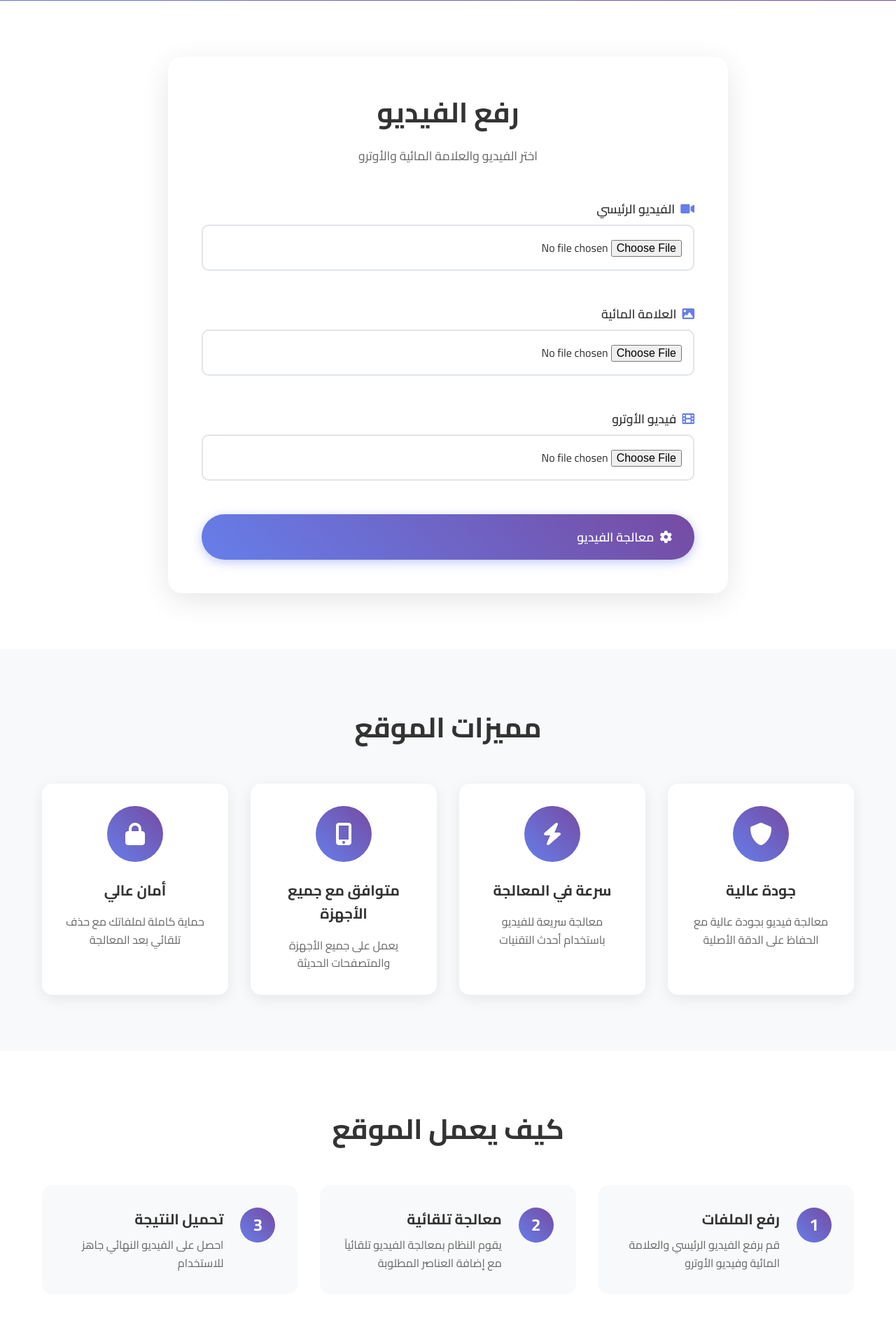
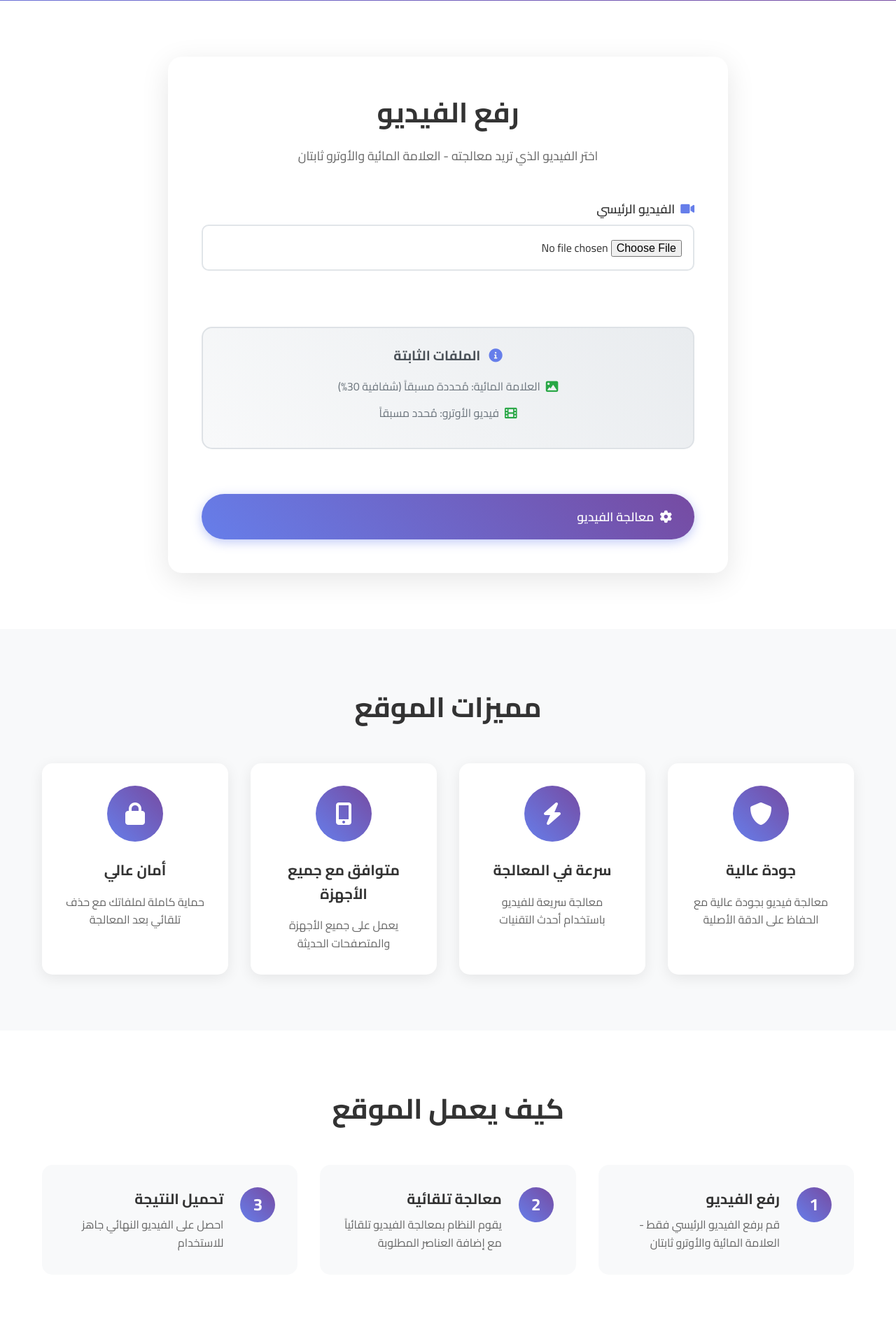
Before and after one commit to yahyaabohashemstu/Videopreparation, a Flask app: page / in a window 1280 px wide. Shown: the part 482-2383 px from the top of the page at 70% size. Run offline with Flask 3, Linux system fonts and the light colour scheme.

Commit message:
تحديث: استخدام علامة مائية وأوترو ثابتين - تبسيط واجهة المستخدم

```diff
--- a/app.py
+++ b/app.py
@@ -24,6 +24,11 @@ app.config['MAX_CONTENT_LENGTH'] = int(os.environ.get('MAX_CONTENT_LENGTH', 500
 # إنشاء المجلدات المطلوبة
 os.makedirs(app.config['UPLOAD_FOLDER'], exist_ok=True)
 os.makedirs(app.config['OUTPUT_FOLDER'], exist_ok=True)
+
+# مسارات الملفات الثابتة
+ASSETS_FOLDER = 'assets'
+WATERMARK_PATH = os.path.join(ASSETS_FOLDER, 'watermark.png')
+OUTRO_PATH = os.path.join(ASSETS_FOLDER, 'outro.mp4')
 
 # الامتدادات المسموح بها
 ALLOWED_EXTENSIONS = {'mp4', 'avi', 'mov', 'mkv', 'wmv', 'flv'}
@@ -101,7 +106,7 @@ def get_rtx_4060_settings():
         '-gpu', '0',               # استخدام أول GPU
     ]
 
-def process_video_ffmpeg_gpu(video_path, watermark_path, outro_path, output_path):
+def process_video_ffmpeg_gpu(video_path, output_path):
     """معالجة الفيديو باستخدام FFmpeg مع تسريع GPU (NVENC)"""
     temp_watermark_path = None
     temp_outro_path = None
@@ -115,7 +120,7 @@ def process_video_ffmpeg_gpu(video_path, watermark_path, outro_path, output_path
 
         # معلومات الفيديوهات
         video_info = get_video_info(video_path)
-        outro_info = get_video_info(outro_path)
+        outro_info = get_video_info(OUTRO_PATH)
         if not video_info or not outro_info:
             return False
 
@@ -139,7 +144,7 @@ def process_video_ffmpeg_gpu(video_path, watermark_path, outro_path, output_path
         temp_watermark_path = temp_watermark.name
         temp_watermark.close()
 
-        with Image.open(watermark_path) as img:
+        with Image.open(WATERMARK_PATH) as img:
             img = img.resize((width, height), Image.Resampling.LANCZOS)
             # ضبط ألفا 30%:
             if img.mode != 'RGBA':
@@ -158,7 +163,7 @@ def process_video_ffmpeg_gpu(video_path, watermark_path, outro_path, output_path
         temp_outro.close()
 
         outro_cmd = [
-            'ffmpeg', '-y', '-i', outro_path,
+            'ffmpeg', '-y', '-i', OUTRO_PATH,
             '-vf', f'scale={width}:{height}:force_original_aspect_ratio=decrease,'
                    f'pad={width}:{height}:(ow-iw)/2:(oh-ih)/2',
             '-c:v', encoder
@@ -262,13 +267,13 @@ def process_video_ffmpeg_gpu(video_path, watermark_path, outro_path, output_path
                 pass
         return False
 
-def process_video_fallback(video_path, watermark_path, outro_path, output_path):
+def process_video_fallback(video_path, output_path):
     """معالجة بديلة باستخدام MoviePy (CPU)"""
     try:
         # تحميل المقاطع
         video = VideoFileClip(video_path)
-        watermark = ImageClip(watermark_path).resize((video.w, video.h)).set_opacity(0.3)
-        outro = VideoFileClip(outro_path).resize((video.w, video.h))
+        watermark = ImageClip(WATERMARK_PATH).resize((video.w, video.h)).set_opacity(0.3)
+        outro = VideoFileClip(OUTRO_PATH).resize((video.w, video.h))
 
         # وضع العلامة المائية طوال مدة الفيديو
         wm_layer = watermark.set_position('center').set_duration(video.duration)
@@ -303,7 +308,7 @@ def process_video_fallback(video_path, watermark_path, outro_path, output_path):
         print(f"خطأ في معالجة الفيديو باستخدام MoviePy: {str(e)}")
         return False
 
-def process_video(video_path, watermark_path, outro_path, output_path):
+def process_video(video_path, output_path):
     """المعالجة الكاملة: تفضيل GPU ثم السقوط إلى CPU"""
     try:
         print("🔍 اختبار دعم GPU...")
@@ -311,13 +316,13 @@ def process_video(video_path, watermark_path, outro_path, output_path):
 
         if gpu_supported:
             print("🚀 استخدام GPU (NVENC)...")
-            if process_video_ffmpeg_gpu(video_path, watermark_path, outro_path, output_path):
+            if process_video_ffmpeg_gpu(video_path, output_path):
                 return True
             else:
                 print("⚠️ فشل GPU، الانتقال إلى CPU...")
 
         print("🖥️ استخدام MoviePy (CPU) كبديل...")
-        if process_video_fallback(video_path, watermark_path, outro_path, output_path):
+        if process_video_fallback(video_path, output_path):
             return True
 
         return False
@@ -333,43 +338,40 @@ def index():
 @app.route('/upload', methods=['POST'])
 def upload_video():
     try:
-        # تحقق من وجود الملفات
-        if 'video' not in request.files or 'watermark' not in request.files or 'outro' not in request.files:
-            return jsonify({'error': 'جميع الملفات مطلوبة'}), 400
+        # تحقق من وجود ملف الفيديو فقط
+        if 'video' not in request.files:
+            return jsonify({'error': 'ملف الفيديو مطلوب'}), 400
 
         video_file = request.files['video']
-        watermark_file = request.files['watermark']
-        outro_file = request.files['outro']
 
-        # تحقق من أسماء الملفات
-        if video_file.filename == '' or watermark_file.filename == '' or outro_file.filename == '':
-            return jsonify({'error': 'يرجى اختيار جميع الملفات'}), 400
+        # تحقق من اسم الملف
+        if video_file.filename == '':
+            return jsonify({'error': 'يرجى اختيار ملف الفيديو'}), 400
 
-        # تحقق من الامتدادات
-        if not (allowed_file(video_file.filename, ALLOWED_EXTENSIONS) and
-                allowed_file(watermark_file.filename, ALLOWED_IMAGE_EXTENSIONS) and
-                allowed_file(outro_file.filename, ALLOWED_EXTENSIONS)):
-            return jsonify({'error': 'صيغة ملف غير مدعومة'}), 400
+        # تحقق من امتداد الفيديو
+        if not allowed_file(video_file.filename, ALLOWED_EXTENSIONS):
+            return jsonify({'error': 'صيغة فيديو غير مدعومة'}), 400
+
+        # تحقق من وجود الملفات الثابتة
+        if not os.path.exists(WATERMARK_PATH):
+            return jsonify({'error': 'العلامة المائية غير موجودة'}), 500
+        if not os.path.exists(OUTRO_PATH):
+            return jsonify({'error': 'الأوترو غير موجود'}), 500
 
         # مشروع مؤقت بمعرف فريد
         project_id = str(uuid.uuid4())
         project_folder = os.path.join(app.config['UPLOAD_FOLDER'], project_id)
         os.makedirs(project_folder, exist_ok=True)
 
-        # حفظ الملفات
+        # حفظ ملف الفيديو فقط
         video_path = os.path.join(project_folder, secure_filename(video_file.filename))
-        watermark_path = os.path.join(project_folder, secure_filename(watermark_file.filename))
-        outro_path = os.path.join(project_folder, secure_filename(outro_file.filename))
-
         video_file.save(video_path)
-        watermark_file.save(watermark_path)
-        outro_file.save(outro_path)
 
         # ناتج المعالجة
         output_filename = f"output_{project_id}.mp4"
         output_path = os.path.join(app.config['OUTPUT_FOLDER'], output_filename)
 
-        success = process_video(video_path, watermark_path, outro_path, output_path)
+        success = process_video(video_path, output_path)
 
         if success:
             # تنظيف مدخلات المشروع المؤقتة
--- a/static/css/style.css
+++ b/static/css/style.css
@@ -281,6 +281,45 @@ body {
   font-size: 0.9rem;
   color: #666;
   margin-top: 0.5rem;
+}
+
+/* Fixed Assets Info */
+.info-section {
+  margin: 2rem 0;
+}
+
+.fixed-assets-info {
+  background: linear-gradient(45deg, #f8f9fa, #e9ecef);
+  border: 2px solid #dee2e6;
+  border-radius: 15px;
+  padding: 1.5rem;
+  text-align: center;
+}
+
+.fixed-assets-info h3 {
+  color: #495057;
+  margin-bottom: 1rem;
+  font-size: 1.2rem;
+}
+
+.fixed-assets-info h3 i {
+  color: #667eea;
+  margin-left: 0.5rem;
+}
+
+.asset-item {
+  display: flex;
+  align-items: center;
+  justify-content: center;
+  gap: 0.5rem;
+  margin: 0.8rem 0;
+  color: #6c757d;
+  font-weight: 500;
+}
+
+.asset-item i {
+  color: #28a745;
+  font-size: 1.1rem;
 }
 
 /* Progress Bar */
--- a/static/js/script.js
+++ b/static/js/script.js
@@ -11,13 +11,9 @@ const errorText = document.getElementById("errorText");
 
 // File input elements
 const videoInput = document.getElementById("video");
-const watermarkInput = document.getElementById("watermark");
-const outroInput = document.getElementById("outro");
 
 // File info elements
 const videoInfo = document.getElementById("videoInfo");
-const watermarkInfo = document.getElementById("watermarkInfo");
-const outroInfo = document.getElementById("outroInfo");
 
 // Initialize file input listeners
 document.addEventListener("DOMContentLoaded", function () {
@@ -30,14 +26,6 @@ document.addEventListener("DOMContentLoaded", function () {
 function initializeFileInputs() {
   videoInput.addEventListener("change", function (e) {
     handleFileSelect(e.target, videoInfo, "video");
-  });
-
-  watermarkInput.addEventListener("change", function (e) {
-    handleFileSelect(e.target, watermarkInfo, "image");
-  });
-
-  outroInput.addEventListener("change", function (e) {
-    handleFileSelect(e.target, outroInfo, "video");
   });
 }
 
@@ -200,21 +188,9 @@ uploadForm.addEventListener("submit", async function (e) {
 // Validate form
 function validateForm() {
   const video = videoInput.files[0];
-  const watermark = watermarkInput.files[0];
-  const outro = outroInput.files[0];
 
   if (!video) {
-    showError("يرجى اختيار الفيديو الرئيسي");
-    return false;
-  }
-
-  if (!watermark) {
-    showError("يرجى اختيار العلامة المائية");
-    return false;
-  }
-
-  if (!outro) {
-    showError("يرجى اختيار فيديو الأوترو");
+    showError("يرجى اختيار ملف الفيديو");
     return false;
   }
 
@@ -267,8 +243,6 @@ function showResult(result) {
   // Reset form
   uploadForm.reset();
   videoInfo.innerHTML = "";
-  watermarkInfo.innerHTML = "";
-  outroInfo.innerHTML = "";
 
   // Reset button
   submitBtn.disabled = false;
--- a/templates/index.html
+++ b/templates/index.html
@@ -68,7 +68,7 @@
         <div class="upload-container">
           <h2 class="section-title">رفع الفيديو</h2>
           <p class="section-description">
-            اختر الفيديو والعلامة المائية والأوترو
+            اختر الفيديو الذي تريد معالجته - العلامة المائية والأوترو ثابتان
           </p>
 
           <form
@@ -92,36 +92,18 @@
               <div class="file-info" id="videoInfo"></div>
             </div>
 
-            <div class="form-group">
-              <label for="watermark" class="form-label">
-                <i class="fas fa-image"></i>
-                العلامة المائية
-              </label>
-              <input
-                type="file"
-                id="watermark"
-                name="watermark"
-                accept="image/*"
-                required
-                class="form-input"
-              />
-              <div class="file-info" id="watermarkInfo"></div>
-            </div>
-
-            <div class="form-group">
-              <label for="outro" class="form-label">
-                <i class="fas fa-film"></i>
-                فيديو الأوترو
-              </label>
-              <input
-                type="file"
-                id="outro"
-                name="outro"
-                accept="video/*"
-                required
-                class="form-input"
-              />
-              <div class="file-info" id="outroInfo"></div>
+            <div class="info-section">
+              <div class="fixed-assets-info">
+                <h3><i class="fas fa-info-circle"></i> الملفات الثابتة</h3>
+                <div class="asset-item">
+                  <i class="fas fa-image"></i>
+                  <span>العلامة المائية: مُحددة مسبقاً (شفافية 30%)</span>
+                </div>
+                <div class="asset-item">
+                  <i class="fas fa-film"></i>
+                  <span>فيديو الأوترو: مُحدد مسبقاً</span>
+                </div>
+              </div>
             </div>
 
             <button
@@ -232,8 +214,8 @@
           <div class="step">
             <div class="step-number">1</div>
             <div class="step-content">
-              <h3>رفع الملفات</h3>
-              <p>قم برفع الفيديو الرئيسي والعلامة المائية وفيديو الأوترو</p>
+              <h3>رفع الفيديو</h3>
+              <p>قم برفع الفيديو الرئيسي فقط - العلامة المائية والأوترو ثابتان</p>
             </div>
           </div>
           <div class="step">
```
Also changed, not shown: Outro - logo/1.png (added), README.md, assets/watermark.png (added), 3 other files.
